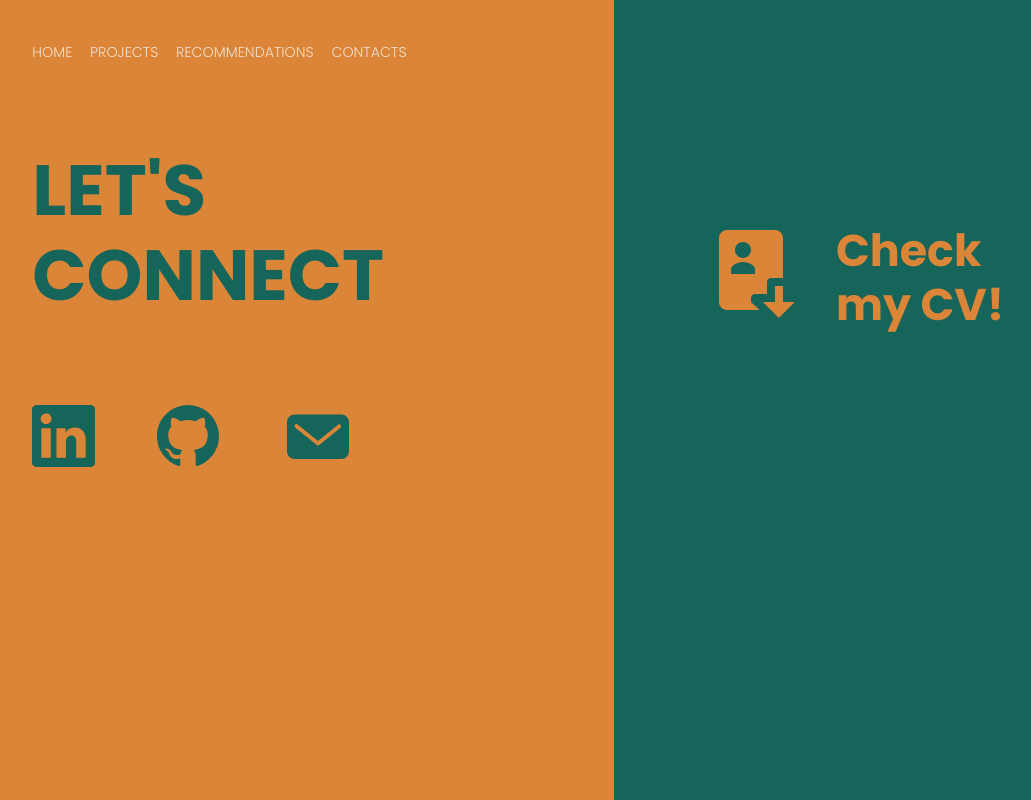
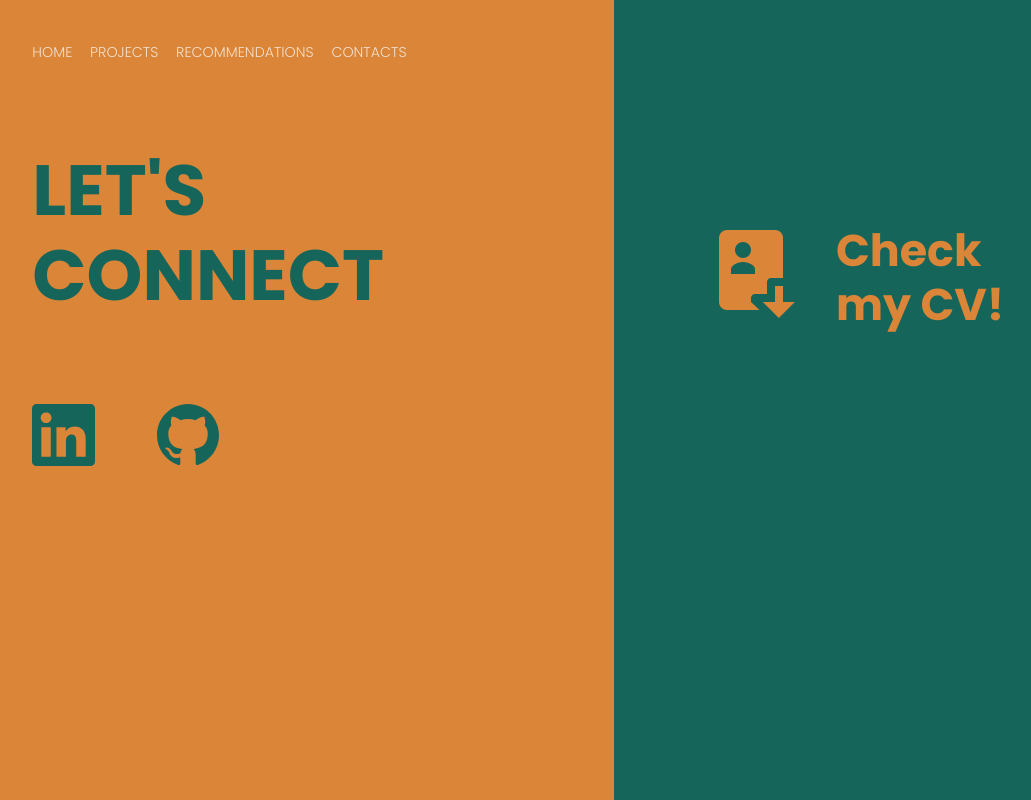
Before and after one commit to viviandemitry/new-portfolio, a React (Create React App) app: page /contacts in a window 1280 px wide. Shown: the whole page, without its empty margins (101-1132 px from the left). Built offline with nearby package versions, Linux system fonts and the light colour scheme.

Commit message:
final adjustments

```diff
--- a/src/views/Contacts/view.jsx
+++ b/src/views/Contacts/view.jsx
@@ -26,9 +26,9 @@ export default function Contacts() {
           <Styles.Link href="https://github.com/viviandemitry" target="">
             <img src={Github} alt="Github" />
           </Styles.Link>
-          <Styles.Link href="" target="">
+          {/* <Styles.Link href="" target="">
             <Email />
-          </Styles.Link>
+          </Styles.Link> */}
         </Styles.Icons>
       </Styles.ContainerLeft>
       <Styles.ContainerRight>
```
